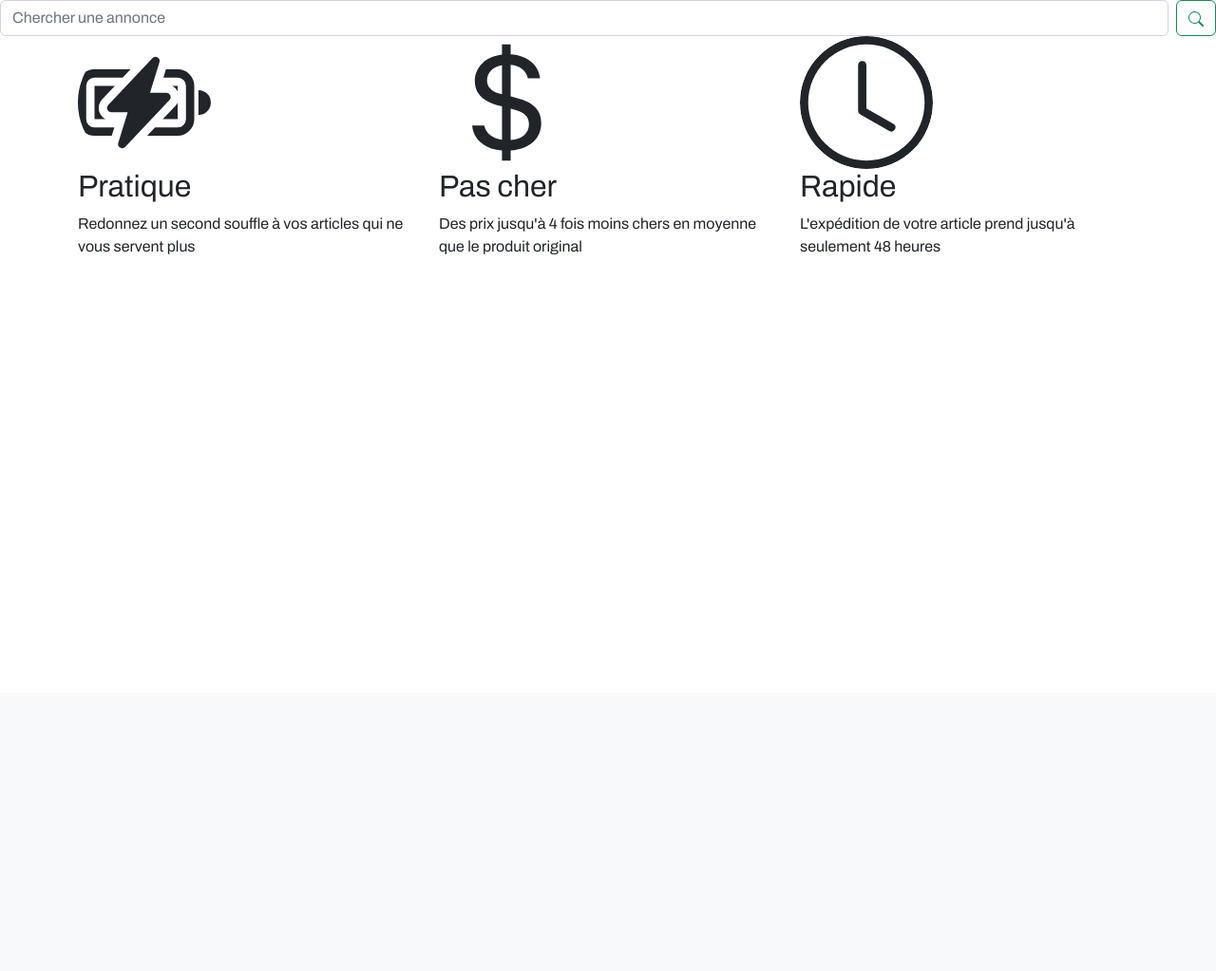
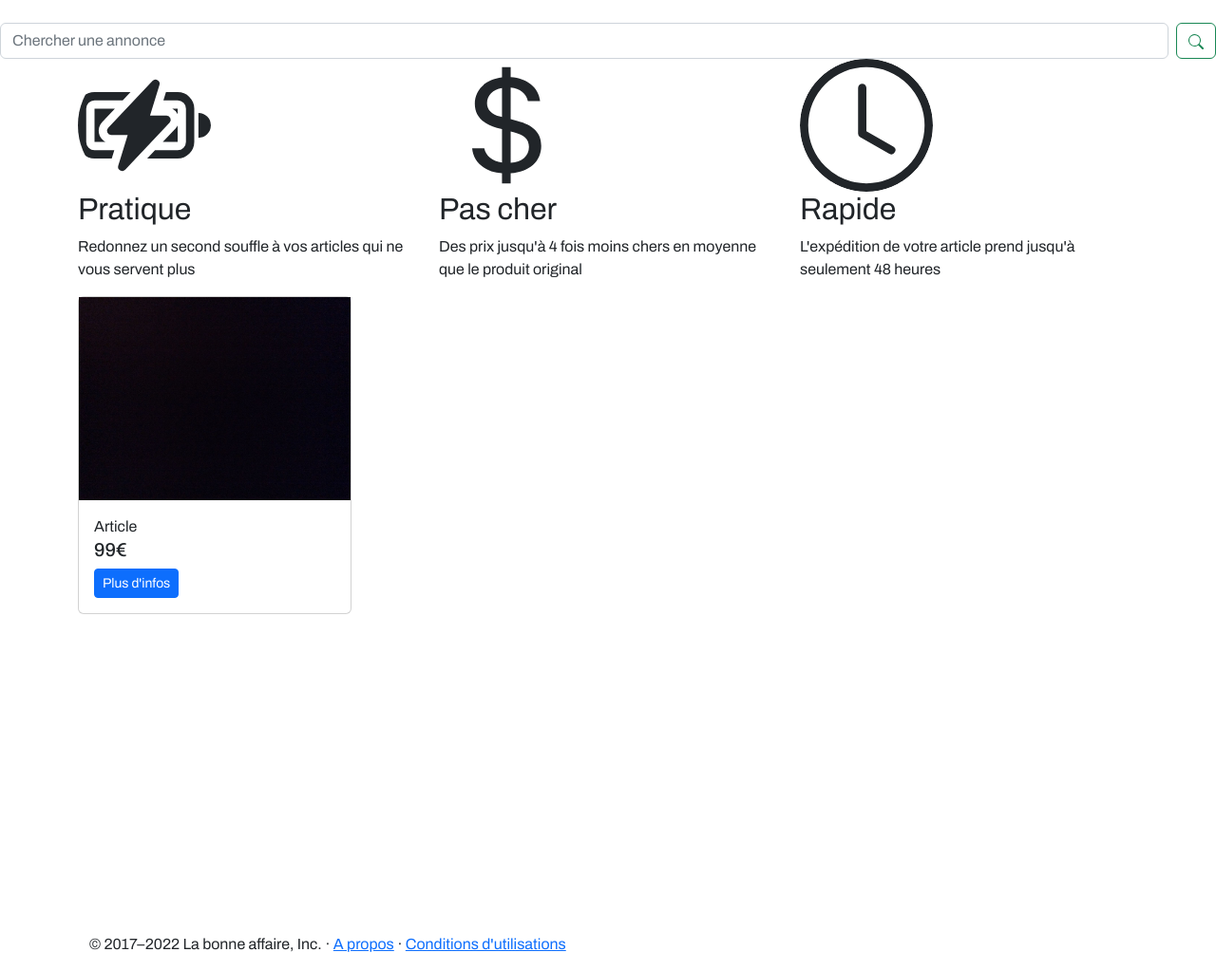
Before and after one commit to n4thans/LaBonneAffaire, a Symfony app: template templates/pages/home.html.twig in a window 1280 px wide. Shown: the part 70-1093 px from the top of the page at 95% size. Before the commit the page ends 338 px from the top, so only its background shows below. Run offline with Twig, Linux system fonts and the light colour scheme; the template is opened without the code that fills it, so the values that code supplies are empty; some libraries are stand-ins or nearby versions.

Commit message:
ajout preview annonce

```diff
--- a/templates/base.html.twig
+++ b/templates/base.html.twig
@@ -19,7 +19,10 @@
 {% block header %}
     {% include 'partials/_header.html.twig' %}
 {% endblock %}
-{% block body %}{% endblock %}
-{% block footer %}{% endblock %}
+{% block body %}
+{% endblock %}
+{% block footer %}
+    {% include 'partials/_footer.html.twig' %}
+{% endblock %}
 </body>
 </html>
--- a/templates/pages/home.html.twig
+++ b/templates/pages/home.html.twig
@@ -4,8 +4,8 @@
 {% block title %}Accueil - La bonne affaire{% endblock %}
 
 {% block body %}
-<form class="d-flex" role="search">
-    <input class="form-control me-2" type="search" placeholder="Chercher une annonce" aria-label="Search">
+<form class="d-flex" role="search" my-2>
+    <input class="form-control me-2" class="col-xs-4" type="search" placeholder="Chercher une annonce" aria-label="Search">
     <button class="btn btn-outline-success" type="submit"> <svg xmlns="http://www.w3.org/2000/svg" width="16" height="16"
         fill="currentColor" class="bi bi-search" viewBox="0 0 16 16">
         <path d="M11.742 10.344a6.5 6.5 0 1 0-1.397 1.398h-.001c.03.04.062.078.098.115l3.85 3.85a1 1 0 0 0 1.415-1.414l-3.85-3.85a1.007 1.007 0 0 0-.115-.1zM12 6.5a5.5 5.5 0 1 1-11 0 5.5 5.5 0 0 1 11 0z"/>
@@ -13,11 +13,13 @@
     </button>
   </form>
 
+
+
   <div class="container marketing">
 
     <!-- Three columns of text below the carousel -->
-    <div class="row">
-      <div class="col-lg-4">
+    <div class="row" mx-2>
+      <div class="col-lg-4" >
         <svg class="bd-placeholder-img rounded-circle" width="140" height="140" xmlns="<svg xmlns="http://www.w3.org/2000/svg" width="16" height="16" fill="currentColor" class="bi bi-battery-charging" viewBox="0 0 16 16">
             <path d="M9.585 2.568a.5.5 0 0 1 .226.58L8.677 6.832h1.99a.5.5 0 0 1 .364.843l-5.334 5.667a.5.5 0 0 1-.842-.49L5.99 9.167H4a.5.5 0 0 1-.364-.843l5.333-5.667a.5.5 0 0 1 .616-.09z"/>
             <path d="M2 4h4.332l-.94 1H2a1 1 0 0 0-1 1v4a1 1 0 0 0 1 1h2.38l-.308 1H2a2 2 0 0 1-2-2V6a2 2 0 0 1 2-2z"/>
@@ -46,6 +48,23 @@
       </div><!-- /.col-lg-4 -->
     </div><!-- /.row -->
 
+    {% include 'partials/_annonce.html.twig' %}
+
+<br>
+<br>
+
+<br>
+<br>
+<br>
+<br>
+<br>
+<br>
+<br>
+<br>
+<br>
+<br>
+<br>
+<br>
 
 
 {% endblock %}
--- /dev/null
+++ b/templates/partials/_annonce.html.twig
@@ -0,0 +1,8 @@
+<div class="card" style="width: 18rem;">
+    <img src={{asset('media/image.jpeg')}}>
+    <div class="card-body">
+      </h2 class="card-title">Article</h2>
+      <h5 class="font-weight-bold">99€</h5>
+      <button type="button" class="btn btn-primary btn-sm">Plus d'infos</button>
+    </div>
+</div>
--- /dev/null
+++ b/templates/partials/_footer.html.twig
@@ -0,0 +1,3 @@
+<footer class="container">
+    <p>© 2017–2022 La bonne affaire, Inc. · <a href="#">A propos</a> · <a href="#">Conditions d'utilisations</a></p>
+  </footer>
--- a/templates/partials/_header.html.twig
+++ b/templates/partials/_header.html.twig
@@ -23,4 +23,5 @@
           </ul>
       </div>
     </div>
-  </nav>
+</nav>
+<br>
```
Also changed, not shown: public/css/style.css (line endings or trailing spaces), public/media/image.jpeg (added).
